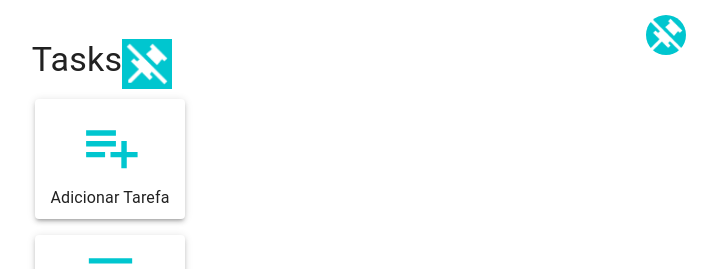
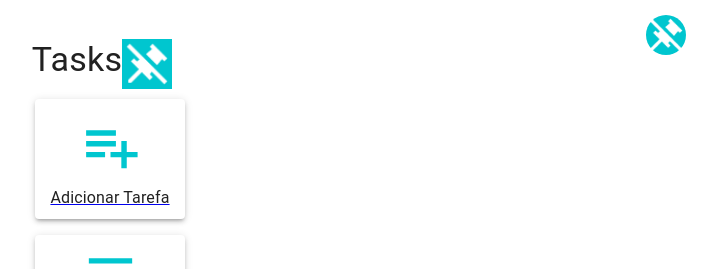
Before and after one commit to andrezitojava2017/tasks, a React (Create React App) app: page / in a window 1280 px wide. Shown: the top 269 px of the page, without its empty margins (530-1247 px from the left). Built offline with nearby package versions, Linux system fonts and the light colour scheme.

Commit message:
implements Link route

```diff
--- a/src/features/home/Home.js
+++ b/src/features/home/Home.js
@@ -20,6 +20,7 @@ const Home = () => {
       >
         <Grid item xs={4}>
           <Container>
+            <Link to="/tarefas/nova">
               <Paper
                 elevation={3}
                 sx={{
@@ -36,6 +37,7 @@ const Home = () => {
                 <br />
                 <span>Adicionar Tarefa</span>
               </Paper>
+            </Link>
           </Container>
         </Grid>
 
```
Lines whose indentation alone changed are shown as unchanged.
